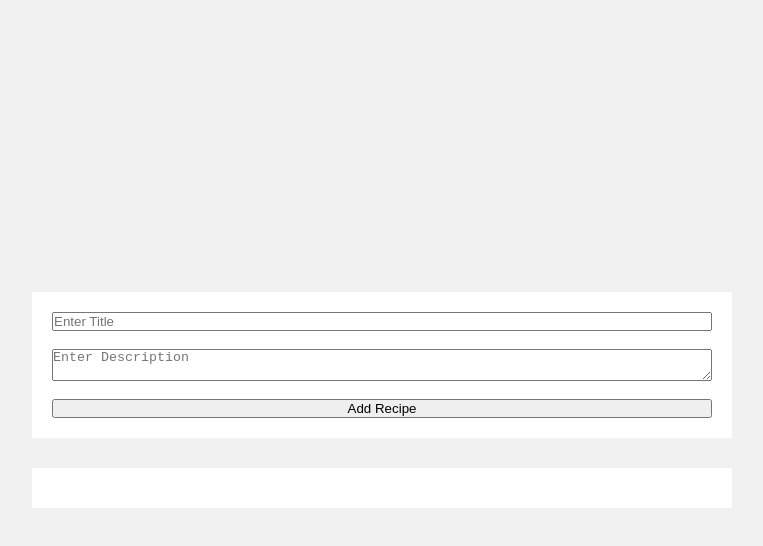
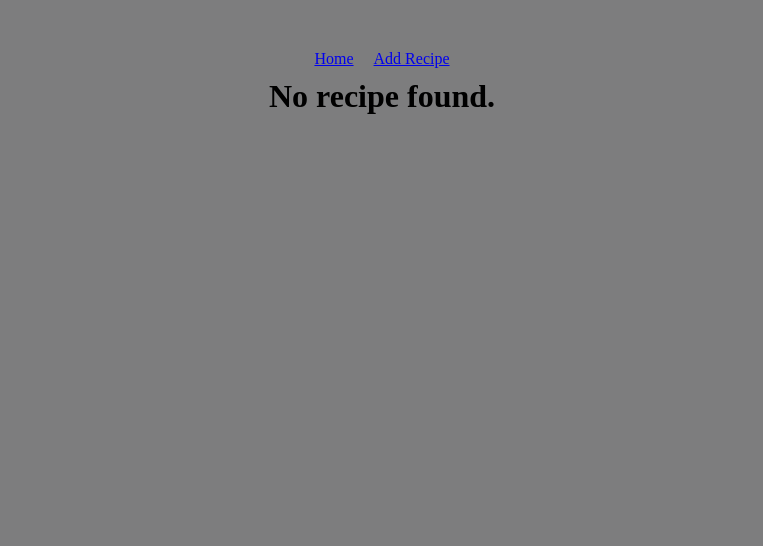
Before and after one commit to Ephy-kimotho/alx-fe-reactjs, a React (Vite) app in the folder recipe-sharing-app/: page /recipe/1 in a window 1280 px wide. Shown: the top 546 px of the page, without its empty margins (258-1021 px from the left). Built offline with nearby package versions, Linux system fonts and the light colour scheme.

Commit message:
added recipe  delte and edit features

```diff
--- a/recipe-sharing-app/package.json
+++ b/recipe-sharing-app/package.json
@@ -12,6 +12,7 @@
   "dependencies": {
     "react": "^18.3.1",
     "react-dom": "^18.3.1",
+    "react-router-dom": "^6.26.1",
     "zustand": "^4.5.5"
   },
   "devDependencies": {
--- a/recipe-sharing-app/src/App.jsx
+++ b/recipe-sharing-app/src/App.jsx
@@ -1,14 +1,20 @@
+import { Routes, Route } from "react-router-dom";
 import RecipeList from "./components/RecipeList";
 import AddRecipeForm from "./components/AddRecipeForm";
-
+import RecipeDetails from "./components/RecipeDetails";
+import Navbar from "./components/common/Navbar";
 
 function App() {
   return (
     <main>
-      <AddRecipeForm/>
-      <RecipeList />
+      <Navbar />
+      <Routes>
+        <Route path="/" element={<RecipeList />} />
+        <Route path="/add-recipe" element={<AddRecipeForm />} />
+        <Route path="/recipe/:id" element={<RecipeDetails />} />
+      </Routes>
     </main>
-  )
+  );
 }
 
-export default App
+export default App;
--- /dev/null
+++ b/recipe-sharing-app/src/components/DeleteRecipeButton.jsx
@@ -0,0 +1,14 @@
+/* eslint-disable react/prop-types */
+import useRecipeStore from "./recipeStore"
+
+function DeleteRecipeButton({ recipeId }) {
+    const deleteRecipe = useRecipeStore(state => state.deleteRecipe)
+
+  return (
+    <button onClick={() => deleteRecipe(recipeId)} className="delete-btn">
+      Delete Recipe
+    </button>
+  )
+}
+
+export default DeleteRecipeButton
--- /dev/null
+++ b/recipe-sharing-app/src/components/EditRecipeForm.jsx
@@ -0,0 +1,40 @@
+/* eslint-disable react/prop-types */
+import { useState } from "react";
+import useRecipeStore from "./recipeStore";
+
+function EditRecipeForm({ recipeId }) {
+  const recipe = useRecipeStore((state) =>
+    state.recipes.find((recipe) => recipe.id === recipeId)
+  );
+
+  const [newTitle, setNewTitle] = useState(recipe.title);
+  const [newDescription, setNewDescription] = useState(recipe.description);
+
+  const updateRecipe = useRecipeStore((state) => state.updateRecipe);
+
+  function handleSubmit(e) {
+    e.preventDefault();
+    updateRecipe(newTitle, newDescription, recipeId);
+    setNewTitle("");
+    setNewDescription("");
+  }
+
+  return (
+    <form onSubmit={handleSubmit} className="edit-recipe-form">
+      <input
+        type="text"
+        onChange={(e) => setNewTitle(e.target.value)}
+        value={newTitle}
+        placeholder="Enter new title"
+      />
+      <textarea
+        onChange={(e) => setNewDescription(e.target.value)}
+        value={newDescription}
+        placeholder="Enter new description"
+      />
+      <button type="submit">Update Recipe</button>
+    </form>
+  );
+}
+
+export default EditRecipeForm;
--- /dev/null
+++ b/recipe-sharing-app/src/components/RecipeDetails.jsx
@@ -0,0 +1,31 @@
+import { useParams } from "react-router-dom";
+import useRecipeStore from "./recipeStore";
+import DeleteRecipeButton from "./DeleteRecipeButton";
+import EditRecipeForm from "./EditRecipeForm";
+
+function RecipeDetails() {
+  const { id } = useParams();
+  const recipeId = parseInt(id, 10);
+
+  const recipes = useRecipeStore((state) => state.recipes);
+  const currentRecipe = recipes.find((recipe) => recipe.id === recipeId);
+
+  if (!currentRecipe) {
+    return (
+      <div>
+        <h1>No recipe found.</h1>
+      </div>
+    );
+  }
+
+  return (
+    <div>
+      <h1>{currentRecipe.title}</h1>
+      <p>{currentRecipe.description}</p>
+      <EditRecipeForm  recipeId={recipeId}/>
+      <DeleteRecipeButton recipeId={recipeId} />
+    </div>
+  );
+}
+
+export default RecipeDetails;
--- a/recipe-sharing-app/src/components/RecipeList.jsx
+++ b/recipe-sharing-app/src/components/RecipeList.jsx
@@ -1,18 +1,20 @@
 import useRecipeStore from "./recipeStore";
+import { Link } from "react-router-dom";
 
 const RecipeList = () => {
   const recipes = useRecipeStore(state => state.recipes);
 
   return (
     <div className="recipe-list">
-      {recipes.map(recipe => (
-        <div key={recipe.id}>
+      {recipes.map((recipe) => (
+        <div key={recipe.id} className="recipe">
           <h3>{recipe.title}</h3>
           <p>{recipe.description}</p>
+          <Link to={`/recipe/${recipe.id}`} className="view-link">View Details</Link>
         </div>
       ))}
     </div>
   );
 };
 
-export default RecipeList
+export default RecipeList;
--- /dev/null
+++ b/recipe-sharing-app/src/components/common/Navbar.jsx
@@ -0,0 +1,14 @@
+import { Link } from "react-router-dom";
+
+function Navbar() {
+  return (
+    <header>
+      <nav>
+        <Link to="/">Home</Link>
+        <Link to="/add-recipe">Add Recipe</Link>
+      </nav>
+    </header>
+  );
+}
+
+export default Navbar;
--- a/recipe-sharing-app/src/components/recipeStore.js
+++ b/recipe-sharing-app/src/components/recipeStore.js
@@ -1,9 +1,17 @@
 import { create } from "zustand";
 
 const useRecipeStore = create(set => ({
-    recipes: [],
-    addRecipe: (newRecipe) => set(state => ({ recipes: [...state.recipes, newRecipe] })),
-    setRecipes: (recipes) => set({ recipes })
-  }));
+  recipes: [],
+  addRecipe: (newRecipe) => {
+    set(state => ({ recipes: [...state.recipes, newRecipe] }));
+  },
+  setRecipes: (recipes) => set({ recipes }),
+  updateRecipe: (title, description, id) => set(state => ({
+    recipes: state.recipes.map(recipe => recipe.id === id ? { ...recipe, title, description } : recipe)
+  })),
+  deleteRecipe: (id) => set(state => ({
+    recipes: state.recipes.filter(recipe => recipe.id !== id)
+  }))
+}));
 
-  export default useRecipeStore
+export default useRecipeStore
--- a/recipe-sharing-app/src/index.css
+++ b/recipe-sharing-app/src/index.css
@@ -6,10 +6,11 @@
 
 main{
   min-height: 100vh;
-  background-color: #f1f1f2;
+  background-color: #7d7d7e;
   display: flex;
   flex-direction: column;
-  justify-content: center;
+  align-items: center;
+  padding: 40px 0;
 }
 
 form, .recipe-list{
@@ -25,3 +26,49 @@ form, .recipe-list{
 .recipe-list{
   margin-top: 30px;
 }
+
+.recipe{
+  background-color: teal;
+  color:white ;
+  padding: 1.3rem;
+  border-radius: 5px;
+}
+
+a{
+  display: inline-block;
+  margin: 10px;
+}
+
+.view-link{
+  margin: 10px 0;
+  text-decoration: none;
+  color: #333;
+  font-weight: bold;
+}
+
+.view-link:hover{
+  text-decoration: underline;
+}
+
+.edit-recipe-form{
+  width: 100%;
+  max-width: 600px;
+  margin-block: 30px;
+}
+
+.delete-btn{
+  display: block;
+  margin: 0 auto;
+  padding: 10px 20px;
+  border: none;
+  border-radius: 5px;
+  background-color: lightcoral;
+  color: white;
+  font-size: 1.125rem;
+  font-weight: bold;
+  cursor: pointer;
+}
+
+.delete-btn:active{
+  box-shadow: inset 4px 4px 4px rgba(40,40,40, 0.6);
+}
--- a/recipe-sharing-app/src/main.jsx
+++ b/recipe-sharing-app/src/main.jsx
@@ -1,10 +1,13 @@
-import { StrictMode } from 'react'
-import { createRoot } from 'react-dom/client'
-import App from './App.jsx'
-import './index.css'
+import { StrictMode } from "react";
+import { createRoot } from "react-dom/client";
+import { BrowserRouter } from "react-router-dom";
+import App from "./App.jsx";
+import "./index.css";
 
-createRoot(document.getElementById('root')).render(
+createRoot(document.getElementById("root")).render(
   <StrictMode>
-    <App />
-  </StrictMode>,
-)
+    <BrowserRouter>
+      <App />
+    </BrowserRouter>
+  </StrictMode>
+);
```
Also changed, not shown: 1 other file (tests, documents, lock files or other folders).
